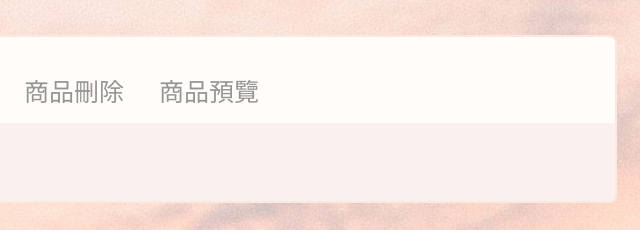
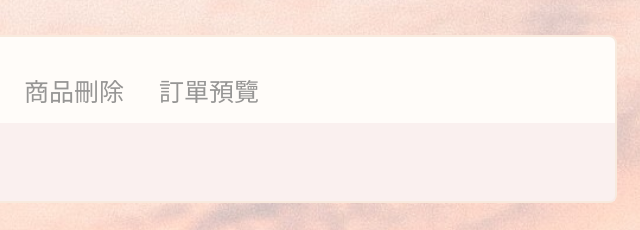
Before and after one commit to mason1129v/final_project, a plain HTML site: page b_index.html in a window 1280 px wide. Shown: the part 185-415 px from the top of the page, 523-1163 px from the left. Drawn offline with Linux system fonts and the light colour scheme; a web font is replaced by a local one.

Commit message:
Add files via upload

```diff
--- a/b_index.html
+++ b/b_index.html
@@ -18,7 +18,7 @@
 <span id="tab-2">商品新增</span>
 <span id="tab-3">商品修改</span>
 <span id="tab-4">商品刪除</span>
-<span id="tab-5">商品預覽</span>
+<span id="tab-5">訂單預覽</span>
 
 
 <!-- 頁籤按鈕 -->
@@ -28,7 +28,7 @@
         <li><a href="#tab-2">商品新增</a></li>
         <li><a href="#tab-3">商品修改</a></li>
         <li><a href="#tab-4">商品刪除</a></li>
-        <li><a href="#tab-5">商品預覽</a></li>
+        <li><a href="#tab-5">訂單預覽</a></li>
     </ul>
     <div class="tab-content-1"><br>點選右方按鈕進行商品調整</div>
     <!-- 產品新增 -->
```
